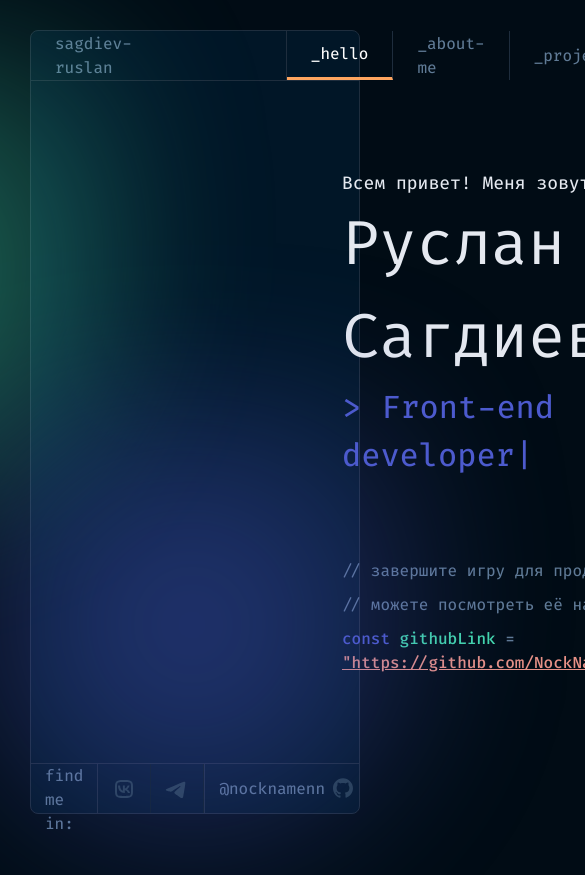
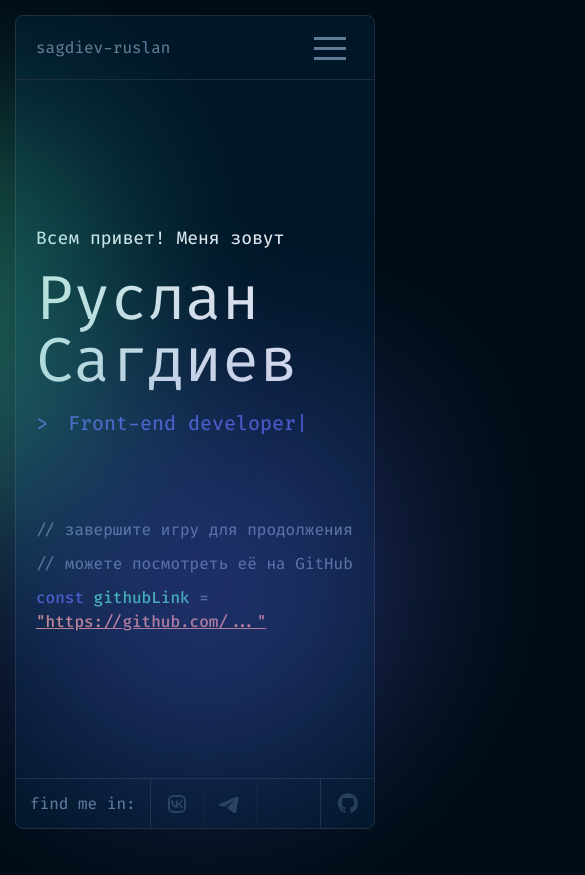
Before and after one commit to NockNameNN/portfolio, a Next.js app: page / in a window 390 px wide. Shown: the top 875 px of the page, 585 px wide, since content can reach past the window. After the commit the page ends 844 px from the top, so only its background shows below. Built offline with nearby package versions, Linux system fonts and the light colour scheme.

Commit message:
add mobile menu and adaptive home page

```diff
--- a/app/about-me/page.tsx
+++ b/app/about-me/page.tsx
@@ -39,7 +39,10 @@ export default function AboutMe() {
             timeout={300}
         >
             {state => (
-                <div className={`main-${state} flex w-full grow`}>
+                <main
+                    id='main'
+                    className={`main-${state} flex w-full grow`}
+                >
                     <Menu
                         items={menuItems}
                         onSelect={setSelectedMenu}
@@ -55,7 +58,7 @@ export default function AboutMe() {
                         content={contents[selectedMenu][selectedSubMenu]}
                     />
                     <Snippets />
-                </div>
+                </main>
             )}
         </CSSTransition>
     );
--- a/app/layout.tsx
+++ b/app/layout.tsx
@@ -37,7 +37,7 @@ export default function RootLayout({
 }>) {
     return (
         <html lang="ru">
-            <body className={`${firaCode.className} font-retina text-gray text-body p-[30px] bg-background h-screen`}>
+            <body className={`${firaCode.className} font-retina text-gray text-body bg-background h-screen p-[15px] overflow-hidden lg:p-[30px] `}>
                 <div className="flex flex-col justify-between bg-black-light border rounded-lg h-full">
                     <Header />
                     {children}
--- a/app/page.tsx
+++ b/app/page.tsx
@@ -9,10 +9,17 @@ export default function Home() {
           in={true}
           timeout={300}
       >
-          {state => <div className={`flex items-center justify-between mx-[311px] main-${state}`}>
-              <Hello />
-              <Game />
-          </div>}
+          {state => <main
+              id='main'
+              className={`main-${state} flex mx-5 items-center justify-between`}
+                    >
+              <div className="flex-1 flex items-center justify-center h-full">
+                  <Hello />
+              </div>
+              <div className="lg:flex-1 flex items-center justify-center h-full">
+                  <Game />
+              </div>
+          </main>}
       </CSSTransition>
   );
 }
--- a/app/projects/page.tsx
+++ b/app/projects/page.tsx
@@ -10,7 +10,10 @@ export default function Projects() {
           timeout={300}
       >
           {state => (
-              <div className={`main-${state} mx-auto grid grid-cols-3 gap-x-20 gap-y-10`}>
+              <main
+                  id='main'
+                  className={`main-${state} mx-auto grid grid-cols-3 gap-x-20 gap-y-10`}
+              >
                   {data.projects.map(project => (
                       <Project
                           key={project.title}
@@ -20,7 +23,7 @@ export default function Projects() {
                           url={project.url}
                       />
                   ))}
-              </div>)}
+              </main>)}
       </CSSTransition>
   )
 }
--- a/components/Footer.tsx
+++ b/components/Footer.tsx
@@ -36,7 +36,7 @@ export default function Header() {
                 href={contacts[contacts.length-1][1]}
                 target="_blank"
             >
-                <span className="mr-[5px]">@nocknamenn</span>
+                <span className="hidden md:block mr-[5px]">@nocknamenn</span>
                 {contacts[contacts.length-1][0]}
             </Link>
         </footer>
--- a/components/Header.tsx
+++ b/components/Header.tsx
@@ -1,28 +1,42 @@
 'use client'
 import Link from "next/link";
 import { usePathname } from 'next/navigation'
+import { Sling as Hamburger } from 'hamburger-react'
+import { useState } from "react";
+import { CSSTransition } from "react-transition-group";
 
 const navItems = [
     ['sagdiev-ruslan', '/'],
     ['_hello', '/'],
     ['_about-me', '/about-me'],
     ['_projects', '/projects'],
-    ['_contact-me', '/contact-me']
 ];
 
 export default function Header() {
+    const [isOpen, setOpen] = useState(false)
     const pathname = usePathname();
+
+    const handlerBurger = () => {
+        const main = document.getElementById('main');
+        if (main) {
+            if (!isOpen) {
+                main.classList.add('hidden');
+            } else {
+                main.classList.remove('hidden');
+            }
+        }
+    }
+
     return (
-        <header className="w-full h-[50px] text-label border-b flex">
-            <nav className="flex justify-between w-full">
-                <div className="flex">
-                    {navItems.slice(0, -1).map((item, index) => {
+        <header className="w-full h-16 text-label border-b flex relative z-20 lg:h-[50px]">
+            <nav className="hidden lg:flex">
+                {navItems.map((item, index) => {
                     const isActive = pathname === item[1] && index !== 0;
                     return (
                         <Link
                             className={`px-6 h-full content-center border-r hover:bg-line
                                 ${index === 0 ? 'pr-[154px]' : 'hover:text-white'}
-                                ${isActive ? 'text-white border-b-[3px] border-b-orange border-3' : ''}`}
+                                ${isActive && 'text-white border-b-[3px] border-b-orange border-3'}`}
                             href={item[1]}
                             key={index}
                         >
@@ -30,15 +44,48 @@ export default function Header() {
                         </Link>
                     )
                 })}
-                </div>
+            </nav>
+            <div className="flex justify-between items-center mx-5 w-full lg:hidden">
                 <Link
-                    className={`flex items-center px-6 border-l hover:bg-line hover:text-white
-                        ${pathname === navItems[4][1] ? 'text-white border-b-[3px] border-b-orange border-3' : ''}`}
-                    href={navItems[navItems.length-1][1]}
+                    href={navItems[0][1]}
                 >
-                    {navItems[navItems.length-1][0]}
+                    {navItems[0][0]}
                 </Link>
-            </nav>
+                <button
+                    type="button"
+                    onClick={handlerBurger}
+                >
+                    <Hamburger
+                        toggled={isOpen}
+                        toggle={setOpen}
+                    />
+                </button>
+
+                {isOpen &&
+                <CSSTransition
+                    in={true}
+                    timeout={300}
+                >{state =>
+                    <nav className={`flex flex-col absolute right-0 top-16 w-full z-10 main-${state}`}>
+                        {navItems.slice(1).map((item, index) => {
+                            const isActive = pathname === item[1];
+                            return (
+                                <Link
+                                    className={`h-16 border-b px-5 content-center w-full hover:bg-line hover:text-white ${isActive && 'text-white'}`}
+                                    href={item[1]}
+                                    key={index}
+                                    onClick={() => {
+                                        handlerBurger;
+                                        setOpen(false);}
+                                    }
+                                >
+                                    {item[0]}
+                                </Link>
+                            )
+                        })}
+                    </nav>}
+                </CSSTransition>}
+            </div>
         </header>
     )
 }
--- a/components/aboutMe/SubMenu.tsx
+++ b/components/aboutMe/SubMenu.tsx
@@ -23,7 +23,7 @@ const SubMenu: React.FC<IProps> = ({items, onSelect, folderColors, active}) => {
               <Arrow />
               <p>{items.title}</p>
           </div>
-          <ul className="flex flex-col pl-[14px] gap-2 pt-4 pb-7 border-b">
+          <ul className="flex flex-col pl-3.5 gap-2 pt-4 pb-7 border-b">
               {items.items.map((item, index) => (
                   <li
                       key={index}
@@ -42,7 +42,7 @@ const SubMenu: React.FC<IProps> = ({items, onSelect, folderColors, active}) => {
               <Arrow />
               <p>contacts</p>
           </div>
-          <div className="flex flex-col pl-[14px] gap-2 pt-4">
+          <div className="flex flex-col pl-3.5 gap-2 pt-4">
               <a
                   onClick={() => {}}
                   className={commonClasses}
--- a/components/home/Game.tsx
+++ b/components/home/Game.tsx
@@ -60,7 +60,7 @@ export default function Game() {
             <Transition
                 in={true}
                 timeout={300}
-            >{state => <div className={`relative h-[475px] w-[510px] bg-gradient-game rounded-[10px] console-${state}`}>
+            >{state => <div className={`relative h-[475px] w-[510px] bg-gradient-game rounded-[10px] console-${state} hidden lg:block`}>
 
                 <BoltDownLeft className='absolute bottom-2 left-2'/>
                 <BoltDownRight className='absolute bottom-2 right-2'/>
--- a/components/home/Hello.tsx
+++ b/components/home/Hello.tsx
@@ -6,8 +6,8 @@ export default function Hello() {
     return (
         <div className="text-white-header">
             <div>Всем привет! Меня зовут</div>
-            <div className="text-head font-normal">Руслан Сагдиев</div>
-            <div className='text-blue text-subhead'>
+            <div className="text-head font-normal leading-none py-4">Руслан Сагдиев</div>
+            <div className='text-blue text-[20px] md:text-subhead'>
                 <div className='inline mr-5'>{">"}</div>
                 <TypeAnimation
                     sequence={[
@@ -29,9 +29,14 @@ export default function Hello() {
                     <Link
                         href="https://github.com/NockNameNN/portfolio"
                         target='_blank'
-                        className='text-red underline underline-offset- decoration-solid'
+                        className='hidden text-red underline underline-offset- decoration-solid md:flex'
 
                     >&quot;https://github.com/NockNameNN/portfolio&quot;</Link>
+                    <Link
+                        href="https://github.com/NockNameNN/portfolio"
+                        target='_blank'
+                        className='text-red underline underline-offset- decoration-solid md:hidden'
+                    >&quot;https://github.com/...&quot;</Link>
                 </div>
             </div>
 
--- a/developerData.json
+++ b/developerData.json
@@ -47,7 +47,7 @@
         "contents": [
             [
                 "Опыт разработки - 8 месяцев.\nПоследний разрабатываемый проект (май 2024 - н.в.) - сайт аспирантуры для Сибирского Федерального Университета.\nМоими обязанностями в процессе работы являются:\n\n- Разработка frontend части сайта аспирантуры, используя HTML, CSS, TypeScript, React, API, SCSS и другие современные веб-технологии.\n\n- Интеграция и взаимодействие с backend через RESTful API для реализации функциональности пользовательских интерфейсов.\n\n- Оптимизация производительности и обеспечение адаптивного дизайна веб-приложения.\n\nТакже проходил три летних практики в SibDev, студии веб-разработки и сопровождения.",
-                "Мой стек технологий:\n- HTML, CSS (flex, grid)\n- JavaScript, TypeScript\n- React, Next.js\n- Redux, Redux-toolkit,\n- SCSS, CSS Modules, CSS Frameworks (Tailwind CSS, Bootstrap, MUI и другие)\n- Git (GitHub, GitLab)\n- Webpack\n\nЕсть опыт интеграций с бэкендом через RESTful API, знаком с GraphQL.\nРеализую адаптивную верстку.",
+                "Мой стек технологий:\n- HTML, CSS (flex, grid)\n- JavaScript, TypeScript\n- React, Next.js\n- Redux, Redux-toolkit\n- React Hook Form, React Transition Group\n- SCSS, CSS Modules, CSS Frameworks (Tailwind CSS, Bootstrap, MUI и другие)\n- Git (GitHub, GitLab)\n- Webpack\n\nЕсть опыт интеграций с бэкендом через RESTful API, знаком с GraphQL.\nРеализую адаптивную верстку.",
                 "- Тайм-менеджмент: Эффективно управляю временем и приоритетами, выполняя задачи в срок.\n\n- Работа в команде: Опыт сотрудничества в командах для достижения общих целей.\n\n- Коммуникации: Ясно выражаю мысли устно и письменно, умею слушать и понимать людей.\n\n- Решение проблем: Анализирую ситуации и нахожу оптимальные решения."
             ],
             [
--- a/package.json
+++ b/package.json
@@ -10,10 +10,12 @@
   },
   "dependencies": {
     "@babel/runtime": "^7.24.8",
+    "hamburger-react": "^2.5.1",
     "highlight.js": "^11.10.0",
     "next": "14.2.5",
     "react": "^18",
     "react-dom": "^18",
+    "react-hook-form": "^7.52.2",
     "react-transition-group": "^4.4.5",
     "react-type-animation": "^3.2.0",
     "remixicon": "^4.3.0",
--- a/public/icons/index.ts
+++ b/public/icons/index.ts
@@ -16,6 +16,7 @@ import Mail from './mail.svg';
 import Phone from './phone.svg';
 import Close from './close.svg';
 import Comments from './comments.svg';
+import Link from './link.svg';
 
 export {
     BoltDownLeft,
@@ -36,4 +37,5 @@ export {
     Phone,
     Close,
     Comments,
+    Link,
 }
```
Also changed, not shown: public/icons/link.svg (added), 1 other file (tests, documents, lock files or other folders).
